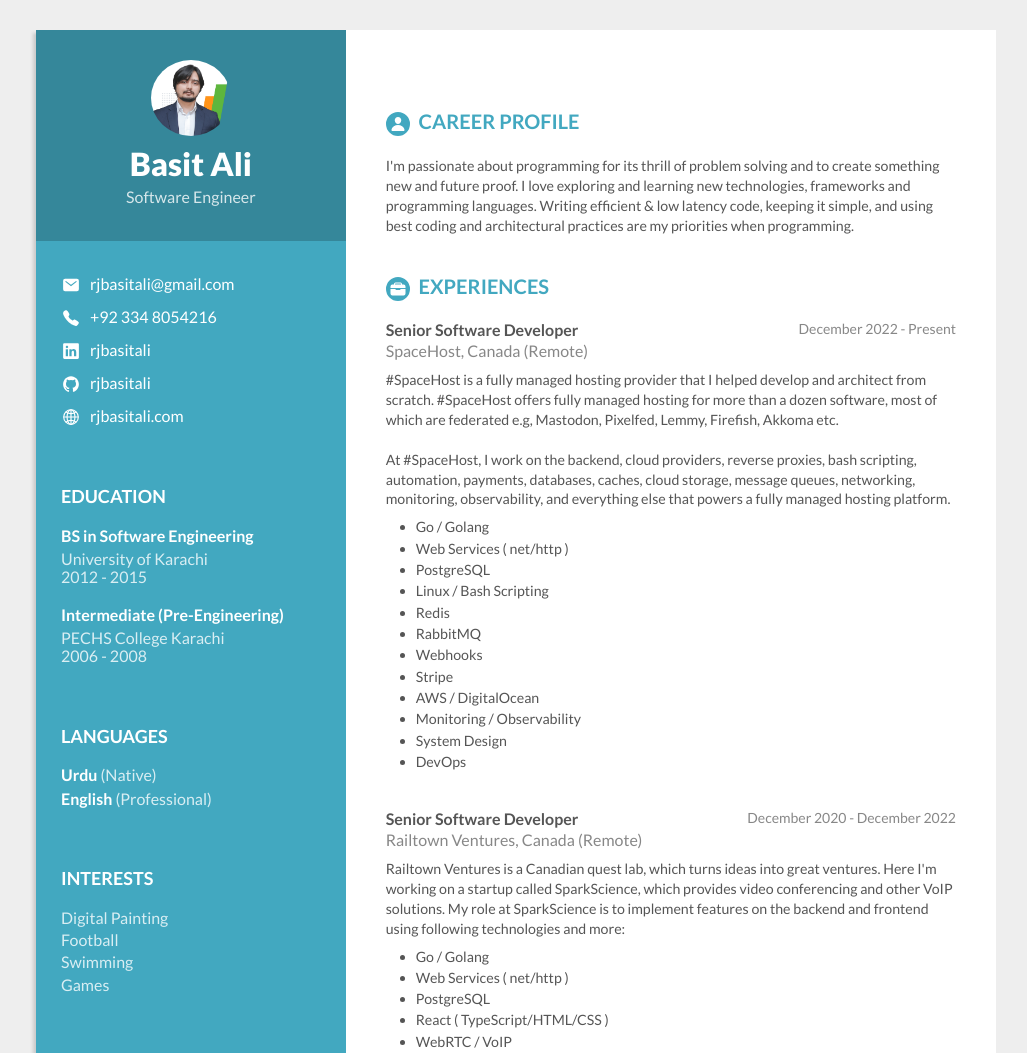
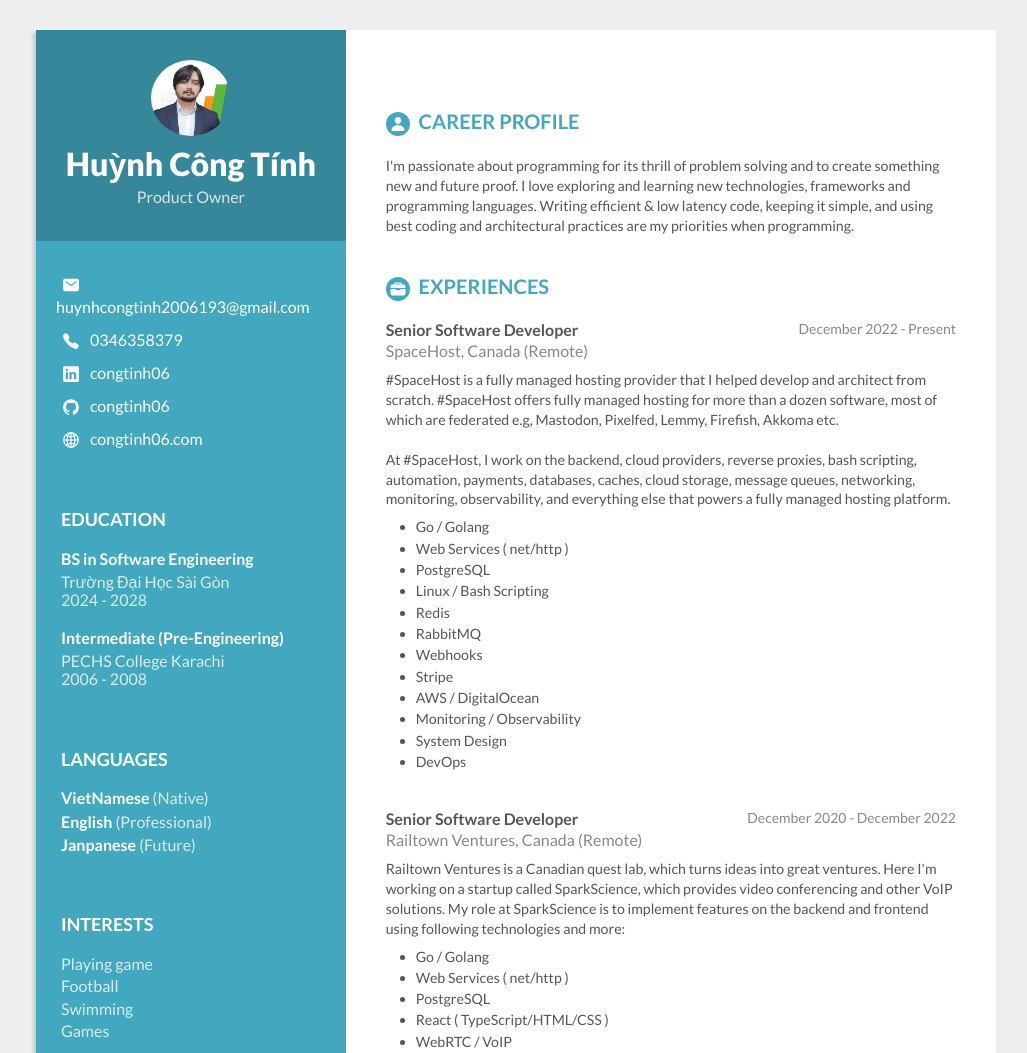
Before and after one commit to congtinh06/congtinh2006, a plain HTML site: page index.html in a window 1280 px wide. Shown: the top 1053 px of the page, without its empty margins (124-1151 px from the left). Drawn offline with nearby package versions, Linux system fonts and the light colour scheme.

Commit message:
Update index.html

```diff
--- a/index.html
+++ b/index.html
@@ -24,35 +24,36 @@
             <div class="col span-1-of-3 personal">
                 <div class="personal-header">
                     <img src="resources/img/profile_pic2.png" alt="Profile picture">
-                    <h1>Basit Ali</h1>
-                    <p>Software Engineer</p>
+                    <h1>Huỳnh Công Tính</h1>
+                    <p>Product Owner</p>
                 </div>
                 <div class="personal-details">
                     <div class="personal-info">
                         <ion-icon name="mail"></ion-icon>
-                        <a href="mailto:rjbasitali@gmail.com" target="_blank">rjbasitali@gmail.com</a>
+                        <a href="mailto:rjbasitali@gmail.com" target="_blank">huynhcongtinh2006193@gmail.com
+</a>
                     </div>
                     <div class="personal-info">
                         <ion-icon name="call"></ion-icon>
-                        <a href="tel:0923348054216" target="_blank">+92 334 8054216</a>
+                        <a href="tel:0923348054216" target="_blank">0346358379</a>
                     </div>
                     <div class="personal-info">
                         <ion-icon name="logo-linkedin"></ion-icon>
-                        <a href="https://www.linkedin.com/in/rjbasitali/" target="_blank">rjbasitali</a>
+                        <a href="https://www.linkedin.com/in/rjbasitali/" target="_blank">congtinh06</a>
                     </div>
                     <div class="personal-info">
                         <ion-icon name="logo-github"></ion-icon>
-                        <a href="https://github.com/rjbasitali" target="_blank">rjbasitali</a>
+                        <a href="https://github.com/rjbasitali" target="_blank">congtinh06</a>
                     </div>
                     <div class="personal-info">
                         <ion-icon name="globe-outline"></ion-icon>
-                        <a href="https://rjbasitali.com" target="_blank">rjbasitali.com</a>
+                        <a href="https://rjbasitali.com" target="_blank">congtinh06.com</a>
                     </div>
 
                     <h3>Education</h3>
                     <div class="personal-ed">
                         <p class="personal-ed-bold">BS in Software Engineering</p>
-                        <p class="personal-ed-light">University of Karachi<br>2012 - 2015</p>
+                        <p class="personal-ed-light">Trường Đại Học Sài Gòn<br>2024 - 2028</p>
                     </div>
                     <div class="personal-ed">
                         <p class="personal-ed-bold">Intermediate (Pre-Engineering)</p>
@@ -61,13 +62,14 @@
 
                     <h3>Languages</h3>
                     <div class="personal-ed">
-                        <p class="personal-ed-bold">Urdu <span>(Native)</span></p>
+                        <p class="personal-ed-bold">VietNamese <span>(Native)</span></p>
                         <p class="personal-ed-bold">English <span>(Professional)</span></p>
+                        <p class="personal-ed-bold">Janpanese <span>(Future)</span></p>
                     </div>
 
                     <h3>Interests</h3>
                     <div class="personal-ed">
-                        <p class="personal-ed-light">Digital Painting</p>
+                        <p class="personal-ed-light">Playing game</p>
                         <p class="personal-ed-light">Football</p>
                         <p class="personal-ed-light">Swimming</p>
                         <p class="personal-ed-light">Games</p>
```
